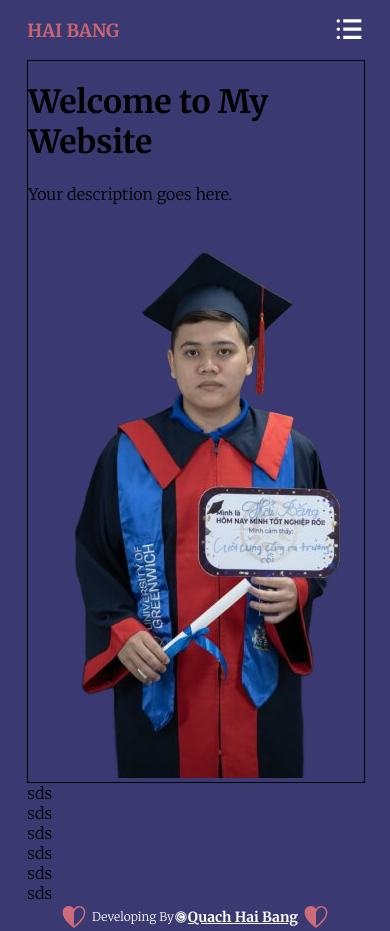
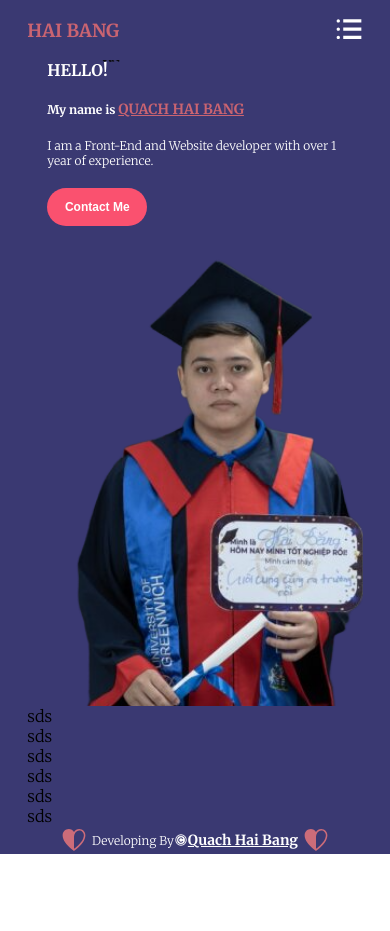
Before and after one commit to bangqh123/portfolio, a React (Vite) app: page / in a window 390 px wide. After the commit the page ends 854 px from the top, so only its background shows below. Built offline with nearby package versions, Linux system fonts and the light colour scheme.

Commit message:
create hero

```diff
--- a/src/pages/home/sections/Heros/Hero.media.scss
+++ b/src/pages/home/sections/Heros/Hero.media.scss
@@ -0,0 +1,82 @@
+/* min 1200px */
+@media screen and (min-width: 1200px) {}
+
+/* 992px to 1199px */
+@media screen and (min-width: 992px) and (max-width: 1199px) {
+
+}
+
+/* 768px to 991px */
+@media screen and (min-width: 768px) and (max-width: 991px) {
+    .hero {
+        .hero-content {
+            h1 {
+                font-size: $font-size-20;
+
+                img {
+                    width: 32px;
+                }
+            }
+
+            h3 {
+                font-size: $font-size-16;
+
+                strong {
+                    font-size: $font-size-16;
+                }
+            }
+
+            p {
+                font-size: $font-size-12;
+            }
+
+            .button-text {
+                width: 120px;
+                font-size: $font-size-14;
+            }
+        }
+    }
+}
+
+/* max 768px */
+@media screen and (max-width: 767px) {
+    .hero {
+        height: auto;
+        flex-direction: column;
+
+        .hero-content {
+            h1 {
+                font-size: $font-size-16;
+
+                img {
+                    width: 24px;
+                }
+            }
+
+            h3 {
+                font-size: $font-size-12;
+
+                strong {
+                    font-size: $font-size-14;
+                }
+            }
+
+            p {
+                font-size: $font-size-12;
+            }
+
+            .button-text {
+                width: 100px;
+                font-size: $font-size-12;
+            }
+        }
+
+        .hero-img {
+            height: 460px;
+
+            img {
+                width: 400px;
+            }
+        }
+    }
+}
--- a/src/pages/home/sections/Heros/Hero.scss
+++ b/src/pages/home/sections/Heros/Hero.scss
@@ -1,4 +1,74 @@
+#particles-js {
+    top: 0;
+    left: 0;
+    right: 0;
+    bottom: 0;
+    position: absolute;
+}
+
 .hero {
     width: 100%;
-    border: 1px solid;
+    height: 400px;
+    display: flex;
+    overflow: hidden;
+    position: relative;
+    padding-bottom: 20px;
+    justify-content: space-between;
+
+    .hero-content {
+        display: flex;
+        margin-left: 20px;
+        color: $white-color;
+        flex-direction: column;
+        align-items: flex-start;
+        justify-content: center;
+
+        h1 {
+            @include font-size(32px);
+            text-transform: uppercase;
+            display: flex;
+            align-items: center;
+            position: relative;
+            margin: 0;
+
+            img {
+                top: -88%;
+                width: 40px;
+                right: -28%;
+                position: absolute;
+            }
+        }
+
+        h3 {
+            margin: 20px 0;
+
+            strong {
+                color: $text-color;
+                font-size: $font-size-20;
+                text-transform: uppercase;
+                text-decoration: underline;
+            }
+        }
+
+        p {
+            margin: 0 0 20px;
+        }
+
+        .button-text {
+            width: 140px;
+            padding: 12px 16px;
+            border-radius: 20px;
+            color: $white-color;
+            background-color: $btn-color;
+            font-weight: $font-weight-700;
+        }
+    }
+
+    .hero-img {
+        text-align: center;
+
+        img {
+            width: 88%;
+        }
+    }
 }
--- a/src/pages/home/sections/Heros/Hero.tsx
+++ b/src/pages/home/sections/Heros/Hero.tsx
@@ -3,19 +3,32 @@ import "./Hero.media.scss";
 
 import React from "react";
 import { IMAGES } from "../../../../assets/images";
+import { ICONS } from "../../../../assets/icons";
+import ButtonText from "../../../../components/buttons/ButtonText/ButtonText";
 
 const Hero: React.FC = () => {
   return (
-    <div className="hero">
-      <div id="particles-js"></div>
-      <div className="hero-content">
-        <h1>Welcome to My Website</h1>
-        <p>Your description goes here.</p>
+    <>
+      <div className="hero">
+        <div className="hero-content">
+          <h1>
+            Hello!
+            <img src={ICONS.HI} alt="Icon Hi" />
+          </h1>
+          <h3>
+            My name is <strong>Quach Hai Bang</strong>
+          </h3>
+          <p>
+            I am a Front-End and Website developer with over 1 year of experience.
+          </p>
+          <ButtonText title="Contact Me" className="c" />
+        </div>
+        <div className="hero-img">
+          <img src={IMAGES.HERO} alt="Ảnh tốt nghiệp" />
+        </div>
       </div>
-      <div className="hero-img">
-        <img src={IMAGES.HERO} alt="Anh tot nghiep" />
-      </div>
-    </div>
+    </>
+
   );
 };
 
```
